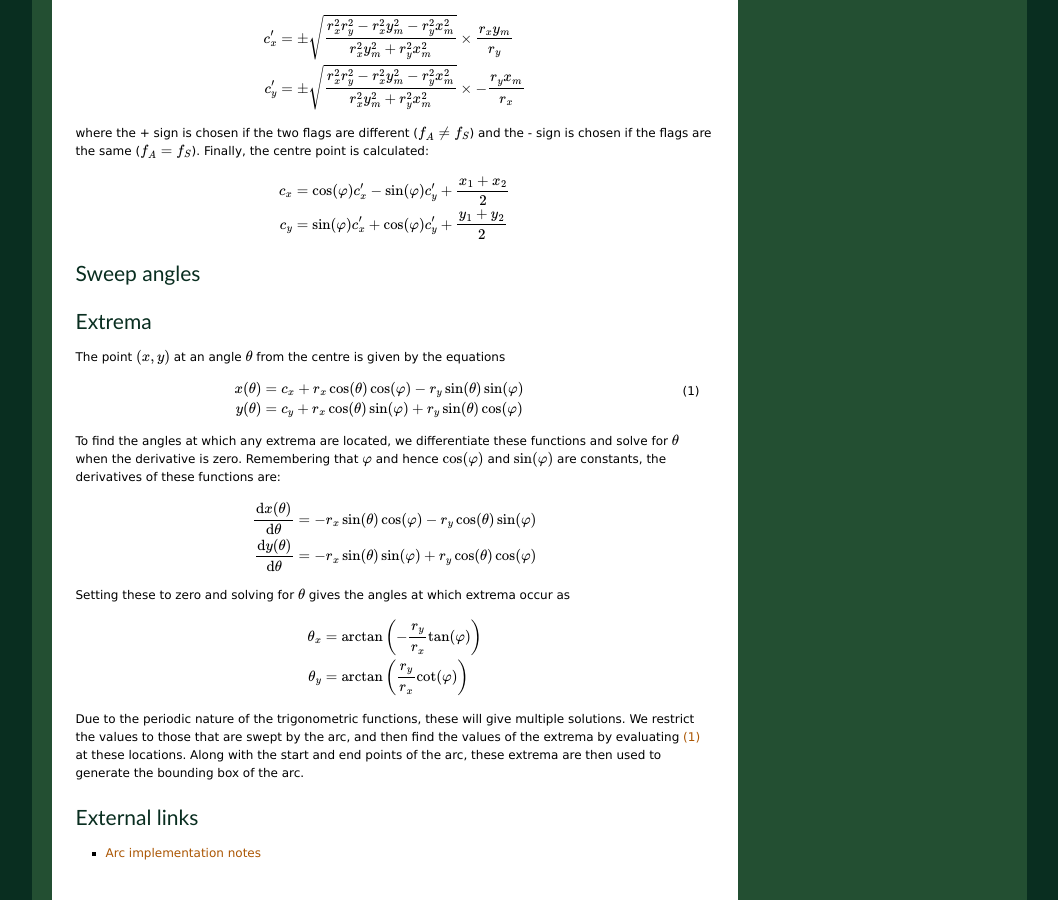
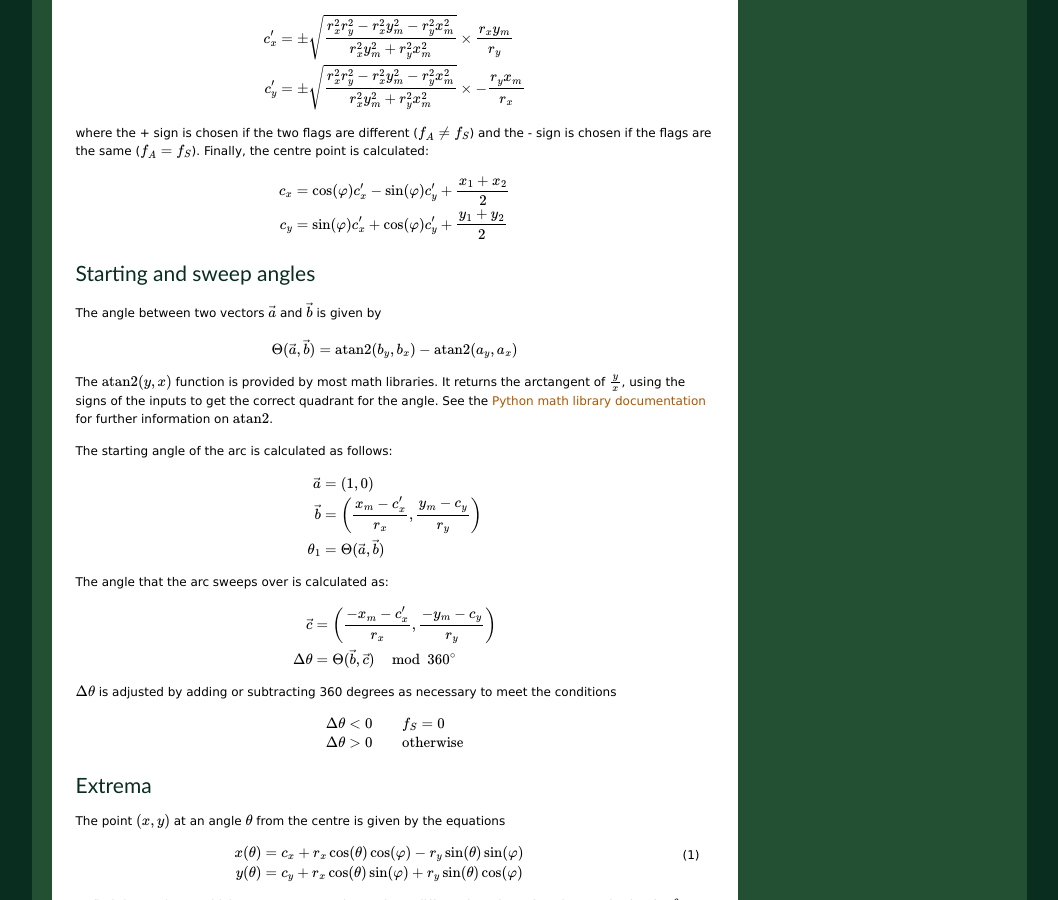
Before and after one commit to bcbnz/inkscape-pybounds, a Sphinx documentation site: the page built from docs/elliptarc.rst, in a window 1280 px wide and 900 px high, scrolled down 685 px. Shown: the whole window, without its empty margins (111-1169 px from the left). Built offline with Sphinx 7.4.7, drawn with Linux system fonts in a browser that asks for light colours; formulas are drawn with MathJax 3; some of the changed text lies outside the part shown.

Commit message:
Document how to calculate start and sweep angles of elliptical arcs.

```diff
--- a/docs/elliptarc.rst
+++ b/docs/elliptarc.rst
@@ -48,8 +48,43 @@ the centre point is calculated:
    c_x &= \cos(\varphi)c_x' - \sin(\varphi)c_y' + \frac{x_1 + x_2}{2} \\
    c_y &= \sin(\varphi)c_x' + \cos(\varphi)c_y' + \frac{y_1 + y_2}{2}
 
-Sweep angles
-------------
+Starting and sweep angles
+-------------------------
+
+The angle between two vectors :math:`\vec{a}` and :math:`\vec{b}` is given by
+
+.. math::
+
+   \Theta(\vec{a}, \vec{b}) = \mathrm{atan2}(b_y, b_x) - \mathrm{atan2}(a_y, a_x)
+
+The :math:`\mathrm{atan2}(y,x)` function is provided by most math libraries. It
+returns the arctangent of :math:`\frac{y}{x}`, using the signs of the inputs to
+get the correct quadrant for the angle. See the `Python math library
+documentation <http://docs.python.org/library/math.html#trigonometric-functions>`_
+for further information on :math:`\mathrm{atan2}`.
+
+The starting angle of the arc is calculated as follows:
+
+.. math::
+
+    \vec{a} &= (1, 0) \\
+    \vec{b} &= \left(\frac{x_m - c_x'}{r_x}, \frac{y_m - c_y}{r_y}\right) \\
+   \theta_1 &= \Theta(\vec{a}, \vec{b})
+
+The angle that the arc sweeps over is calculated as:
+
+.. math::
+
+        \vec{c} &= \left(\frac{-x_m - c_x'}{r_x}, \frac{-y_m - c_y}{r_y}\right) \\
+   \Delta\theta &= \Theta(\vec{b}, \vec{c}) \mod 360^\circ
+
+:math:`\Delta\theta` is adjusted by adding or subtracting 360 degrees as
+necessary to meet the conditions
+
+.. math::
+
+   &\Delta\theta < 0 \qquad f_S = 0 \\
+   &\Delta\theta > 0 \qquad \mathrm{otherwise}
 
 Extrema
 -------
```
